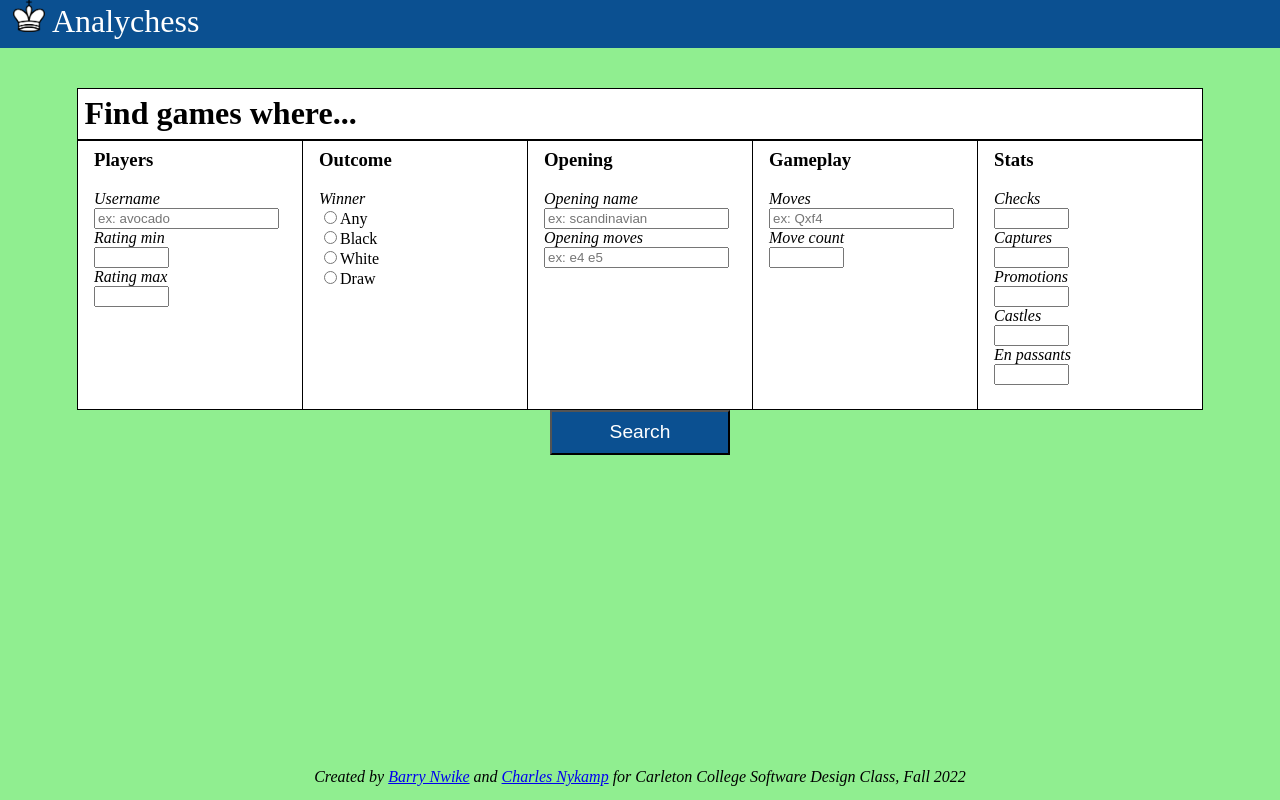
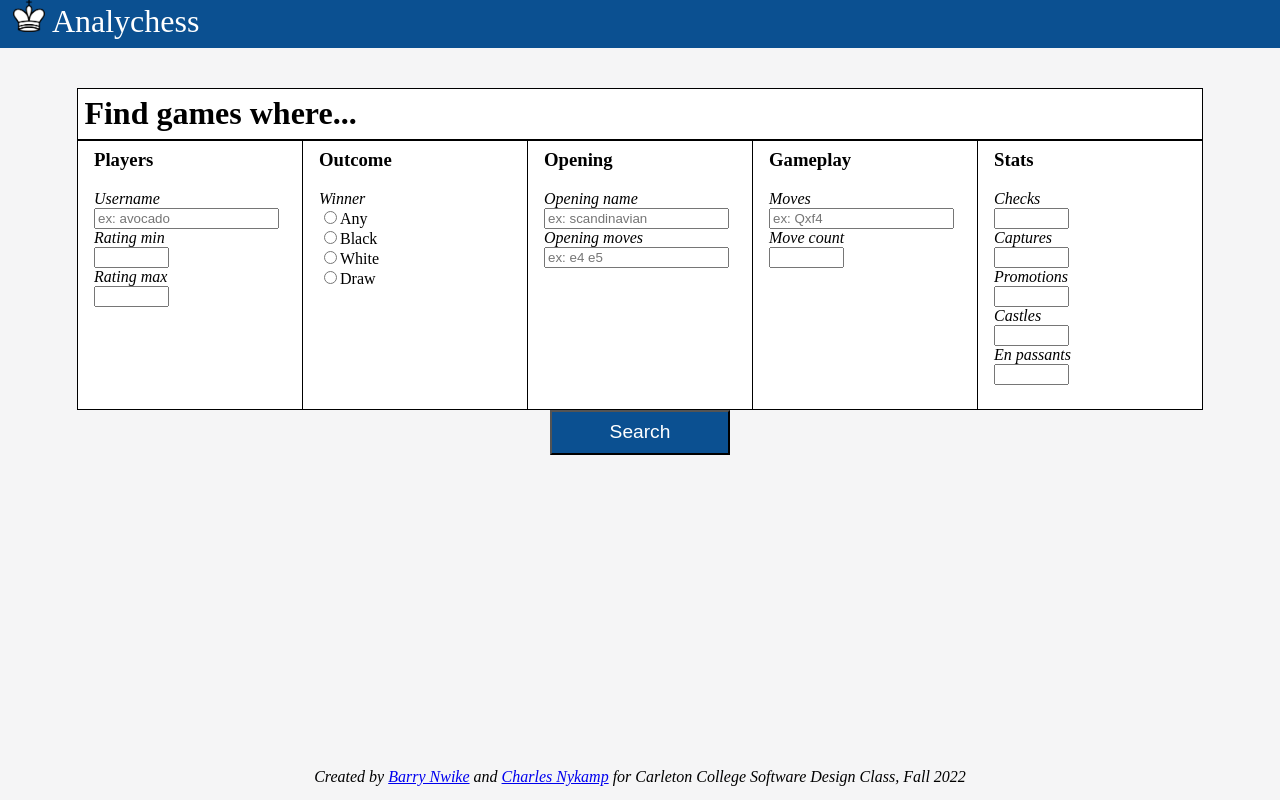
Before and after one commit to cqnykamp/chess-website, a Flask app: page / in a window 1280 px wide. Run offline with Flask 3, Linux system fonts and the light colour scheme; parts of the project's set-up code (start-up, migrations or seed data) failed here and were passed over; some libraries are stand-ins or nearby versions.

Commit message:
Better readme

```diff
--- a/webapp/static/app.css
+++ b/webapp/static/app.css
@@ -3,36 +3,25 @@ Authors: Barry Nwike and Charles Nykamp
 Final Project CS257 F22
  */
 
-
-
 /**
     ======= General  =======
 **/
-
-
 body{
-    background-color: lightgreen;
+    background-color: #f5f5f6;
 
     margin: 0;
     height: 100%;
     display: flex;
     min-height: 100vh;
     flex-direction: column;
-
-    /* font-family: fantasy; */
 }
 
 .main-content {
     flex: 1;
 }
 
-
 button {
-    /* background-color: #04AA6D; */
     background-color: #0b5091;
-
-    /* width: 80px; */
-    /* height: 60px; */
     font-family: fantasy;
     color: white;
     cursor: pointer;
@@ -47,25 +36,15 @@ input[type='number'] {
 }
 
 
-
-
-
-
-
-
 /**
    ======= Navbar and footer =======
 **/
-
 nav {
     left: 0;
     top: 0;
     right: 0;
     height: 1.5em;
-
-    /* background-color: #04AA6D; */
     background-color: #0b5091;
-    /* background-color: darkgreen; */
 
     color: white;
     font-size: xx-large;
@@ -82,10 +61,7 @@ nav img {
     height: 1em;
     padding-left: 1vw;
     padding-right: 0.5vw;
-    /* padding-top: 0.3vh; */
 }
-
-
 
 footer{
     height: 2em;
@@ -96,12 +72,9 @@ footer{
 }
 
 
-
 /**
     ======= Side-by-side and panels =======
 **/
-
-
 .centered {
     max-width: fit-content;
     margin: 0 auto;
@@ -137,7 +110,6 @@ footer{
     margin-bottom: 0vh;
 }
 
-
 .extra-padding {
     padding: 2vw;
 }
@@ -149,29 +121,16 @@ footer{
 }
 
 
-
 /**
     ======= Homepage specific =======
 **/
-
-/* input{
-    transition: width 0.4s ease-in-out;
-  }
-
-input:focus {
-    width: 40%;
-} */
-
 #searchbutton{
     padding-left: 3em;
     padding-right: 3em;
     padding-top: 0.5em;
     padding-bottom: 0.5em;
-
     font-size:  larger;
-
     text-align: center;
-    /* margin-right: 78%; */
 }
 
 .pageelements{
@@ -179,35 +138,15 @@ input:focus {
     border: 5px solid black;
     margin: 1rem;
     padding: 1rem 1rem;
+}
 
-}
 .introduction{
     display: inline-flex;
     padding: 1rem;
     text-align: left;
     width: 30%;
     margin-top: 10px;
-
 }
-
-
-/* .searchfunction{ */
-    /* display: float; */
-    /* float: left; */
-    /* position: sticky; */
-    /* width: 25vw; */
-    /* position: fixed; */
-
-    /* height: 80vh; */
-    /* margin: 2vw; */
-
-    /* padding-left: 20px;
-    display:inline-flex;
-    margin-left: 30px;
-    border: 1px solid black;
-    text-align: left;
-    vertical-align: center; */
-/* } */
 
 .searchfunction ul {
     list-style-type: none;
@@ -219,7 +158,6 @@ input:focus {
     vertical-align: top;
 }
 
-
 #homeicon{
     float: left;
     height: 30%;
@@ -227,7 +165,6 @@ input:focus {
     padding-top: 5px;
     object-fit: contain;
 }
-
 
 li img{
     float: left;
@@ -241,16 +178,9 @@ li img{
     margin-bottom: 10px;
 }
 
-
-/* #content-right { */
-    /* margin-left: 25vw; */
-/* } */
-
-
 .info-table {
     margin-top: 5vh;
 }
-
 
 .info-table table,
 .info-table th,
@@ -266,7 +196,6 @@ li img{
     padding-bottom: 0.5em;
 }
 
-
 .info-table th {
     border-bottom: 3px solid;
     background-color: #d0d0d0;
@@ -281,37 +210,16 @@ li img{
     background-color: #ebebeb;
 }
 
-
-/* #searchResults .details {
-    font-size: smaller;
-    padding-left: 0.5em;
-    padding-right: 0.5em;
-} */
-
-
 .stats-table, .stats-table td, .stats-table tr {
     /* border-style: none; */
     /* font-size: large; */
     background-color: inherit;
 }
 
-/*
-.rowlink::before {
-    content: "";
-    display: block;
-    position: absolute;
-    left: 0;
-    width: 100%;
-    height: 100%;
-} */
-
-
 
 /**
     ======= Game viewer specific =======
 **/
-
-
 .player {
     display: inline-block;
 }
@@ -332,40 +240,27 @@ li img{
 }
 
 
-
 #moves-panel h3 {
     flex: 2;
 }
-
 #moves-panel button {
-    /* width: 49%; */
-    /* height: 3em; */
     flex: 1;
     cursor: pointer;
 }
-
-
 #moves-panel li {
     display: inline;
     cursor: pointer;
 }
-
-
 #moves-panel li:hover {
     background-color: lightblue;
-
 }
-
 #moves-panel .played {
-    /* font-weight: bold; */
     background-color: lightgray;
 }
-
 
 #captured {
     display: flex;
     height: 5vh;
-    /* width: 45vw; */
     flex-wrap: wrap;
 }
 
@@ -375,11 +270,9 @@ li img{
     object-fit: contain;
 }
 
-
 /**
     ======= Chess gameboard =======
 **/
-
 #gameboard tr {
     display: flex;
 }
@@ -397,7 +290,6 @@ li img{
     object-fit: contain;
 }
 
-
 .black-square {
     background-color: grey;
 }
```
Also changed, not shown: README.md, 2 other files.
